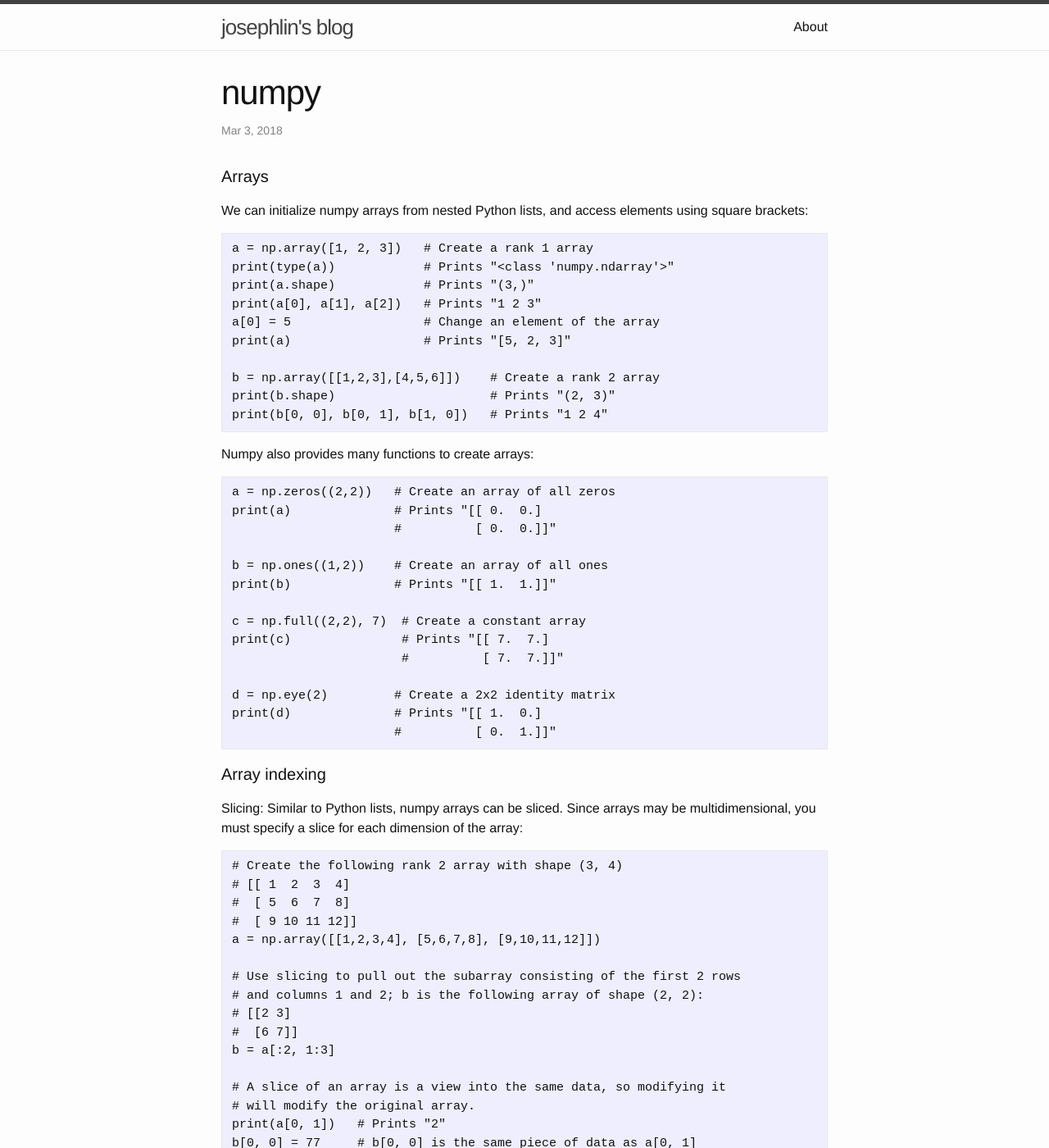
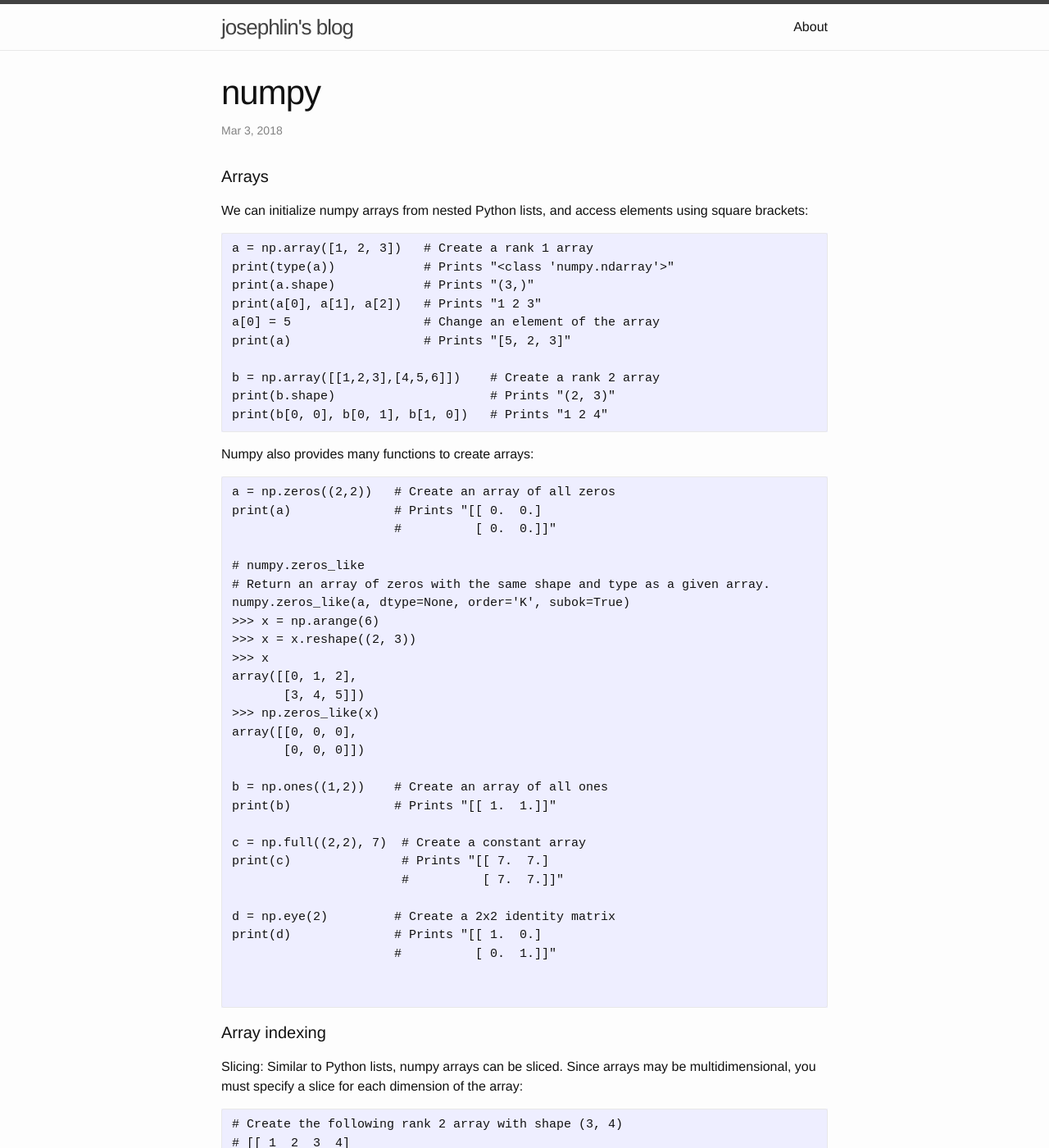
Before and after one commit to josephstalin117/josephstalin117.github.io, a Jekyll site: the page built from _posts/2018-3-3-numpy.markdown, in a window 1280 px wide and 1400 px high. Shown: the whole window at 82% size. Built offline with Jekyll 4.4.1, drawn with Linux system fonts in a browser that asks for light colours; some of the changed text lies outside the part shown.

Commit message:
add numpy zero_like function

````diff
--- a/_posts/2018-3-3-numpy.markdown
+++ b/_posts/2018-3-3-numpy.markdown
@@ -26,6 +26,18 @@ a = np.zeros((2,2))   # Create an array of all zeros
 print(a)              # Prints "[[ 0.  0.]
                       #          [ 0.  0.]]"
 
+# numpy.zeros_like
+# Return an array of zeros with the same shape and type as a given array.
+numpy.zeros_like(a, dtype=None, order='K', subok=True)
+>>> x = np.arange(6)
+>>> x = x.reshape((2, 3))
+>>> x
+array([[0, 1, 2],
+       [3, 4, 5]])
+>>> np.zeros_like(x)
+array([[0, 0, 0],
+       [0, 0, 0]])
+
 b = np.ones((1,2))    # Create an array of all ones
 print(b)              # Prints "[[ 1.  1.]]"
 
@@ -36,6 +48,8 @@
 d = np.eye(2)         # Create a 2x2 identity matrix
 print(d)              # Prints "[[ 1.  0.]
                       #          [ 0.  1.]]"
+
+
 ```
 
 
@@ -325,6 +339,38 @@ True
 True
 ```
 
+np.arange
+```
+numpy.arange([start], stop[, step], dtype=None)
+
+# Return evenly spaced values within a given interval.
+>>> np.arange(3)
+array([0, 1, 2])
+>>> np.arange(3.0)
+array([ 0.,  1.,  2.])
+>>> np.arange(3,7)
+array([3, 4, 5, 6])
+>>> np.arange(3,7,2)
+array([3, 5])
+
+```
+
+numpy.argmax
+```
+numpy.argmax(a, axis=None, out=None)[source]
+# Returns the indices of the maximum values along an axis.
+>>> a = np.arange(6).reshape(2,3)
+>>> a
+array([[0, 1, 2],
+       [3, 4, 5]])
+>>> np.argmax(a)
+5
+>>> np.argmax(a, axis=0)
+array([1, 1, 1])
+>>> np.argmax(a, axis=1)
+array([2, 2])
+```
+
 np.mean
 ```
 # Compute the arithmetic mean along the specified axis.
````
